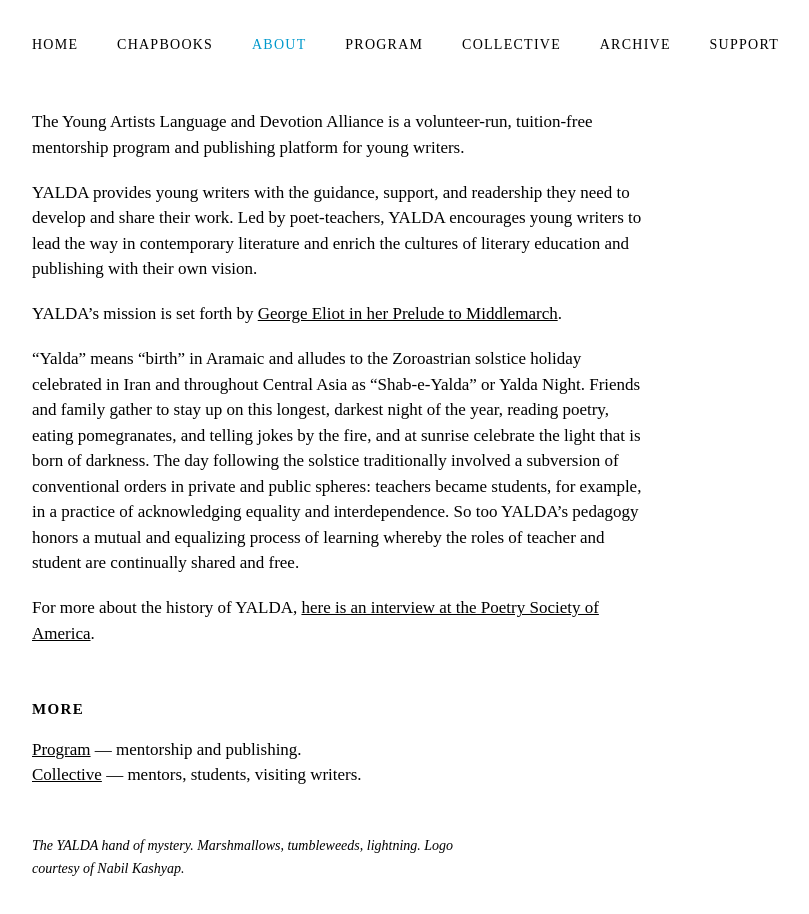
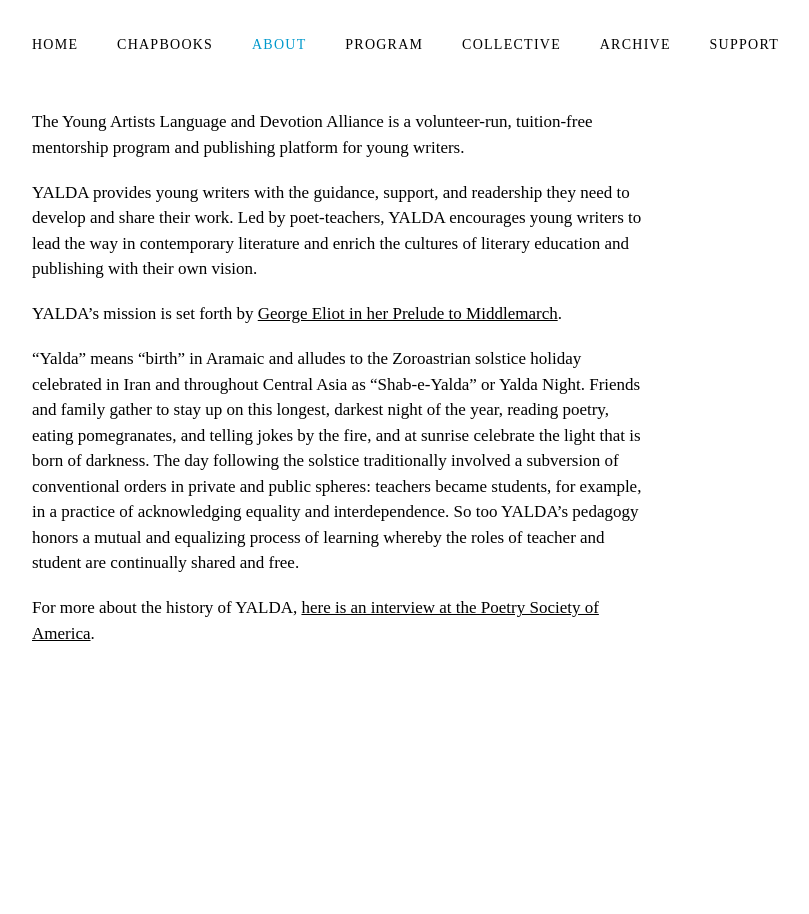
Before and after one commit to geramund/yalda, a plain HTML site: page about.html in a window 1280 px wide. Shown: the whole page, without its empty margins (14-823 px from the left). After the commit the page ends 800 px from the top, so only its background shows below. Drawn offline with Linux system fonts and the light colour scheme.

Commit message:
trimming content

```diff
--- a/about.html
+++ b/about.html
@@ -52,16 +52,6 @@
     <p>For more about the history of YALDA,
     <a href="https://poetrysociety.org/poems-essays/interviews/an-interview-with-farnoosh-fathi-of-yalda">here
     is an interview at the Poetry Society of America</a>.</p>
-
-    <h2>More</h2>
-    <p>
-      <a href="program.html">Program</a> &mdash; mentorship and publishing.<br>
-      <a href="collective.html">Collective</a> &mdash; mentors, students, visiting writers.
-    </p>
-
-    <p class="caption">The YALDA hand of mystery. Marshmallows, tumbleweeds,
-    lightning. Logo courtesy of Nabil Kashyap.</p>
-
   </div>
 
 </div>
```
Also changed, not shown: chapbooks.html (+1 -1 lines), collective.html (+2 -2 lines).
